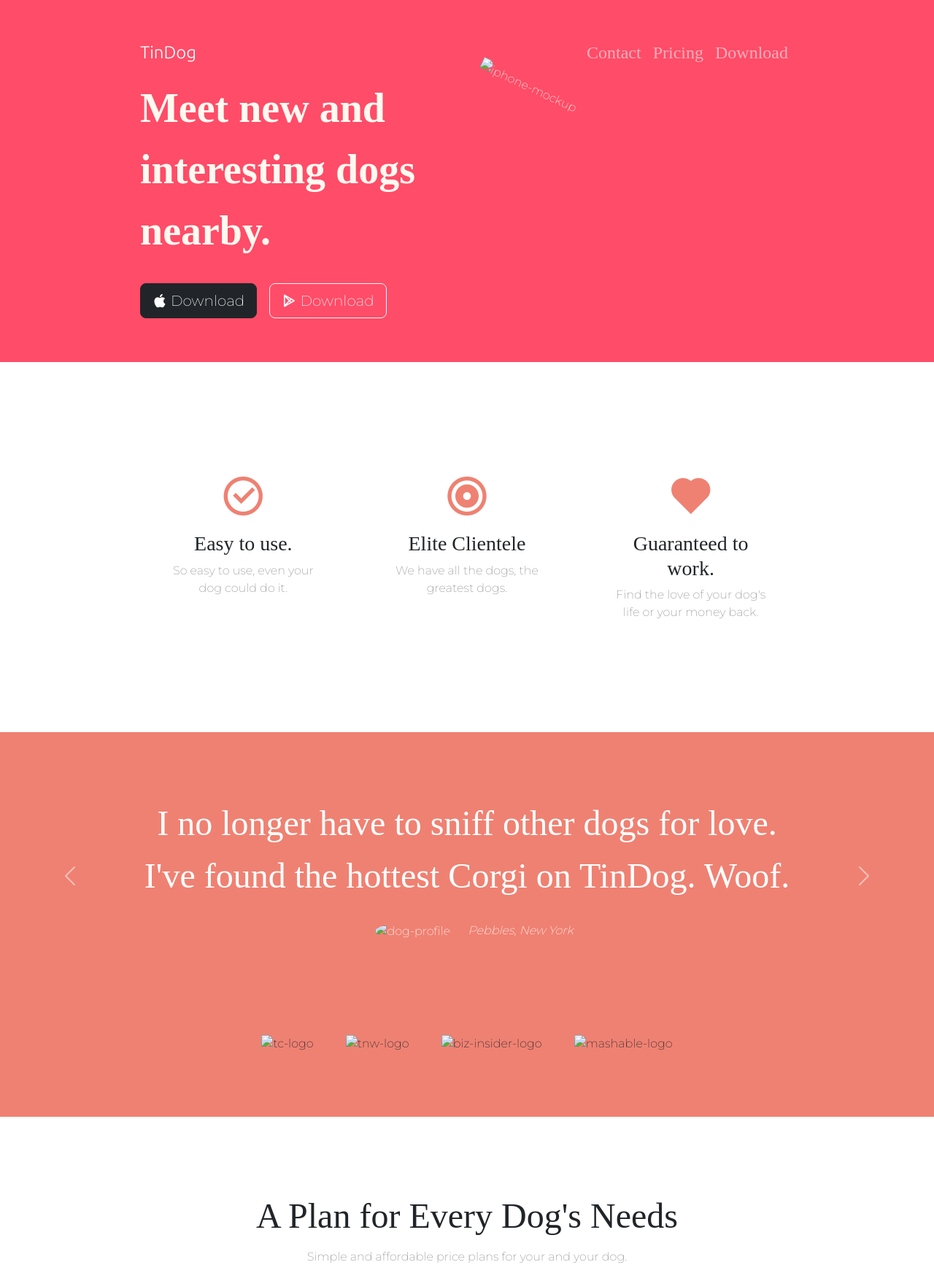
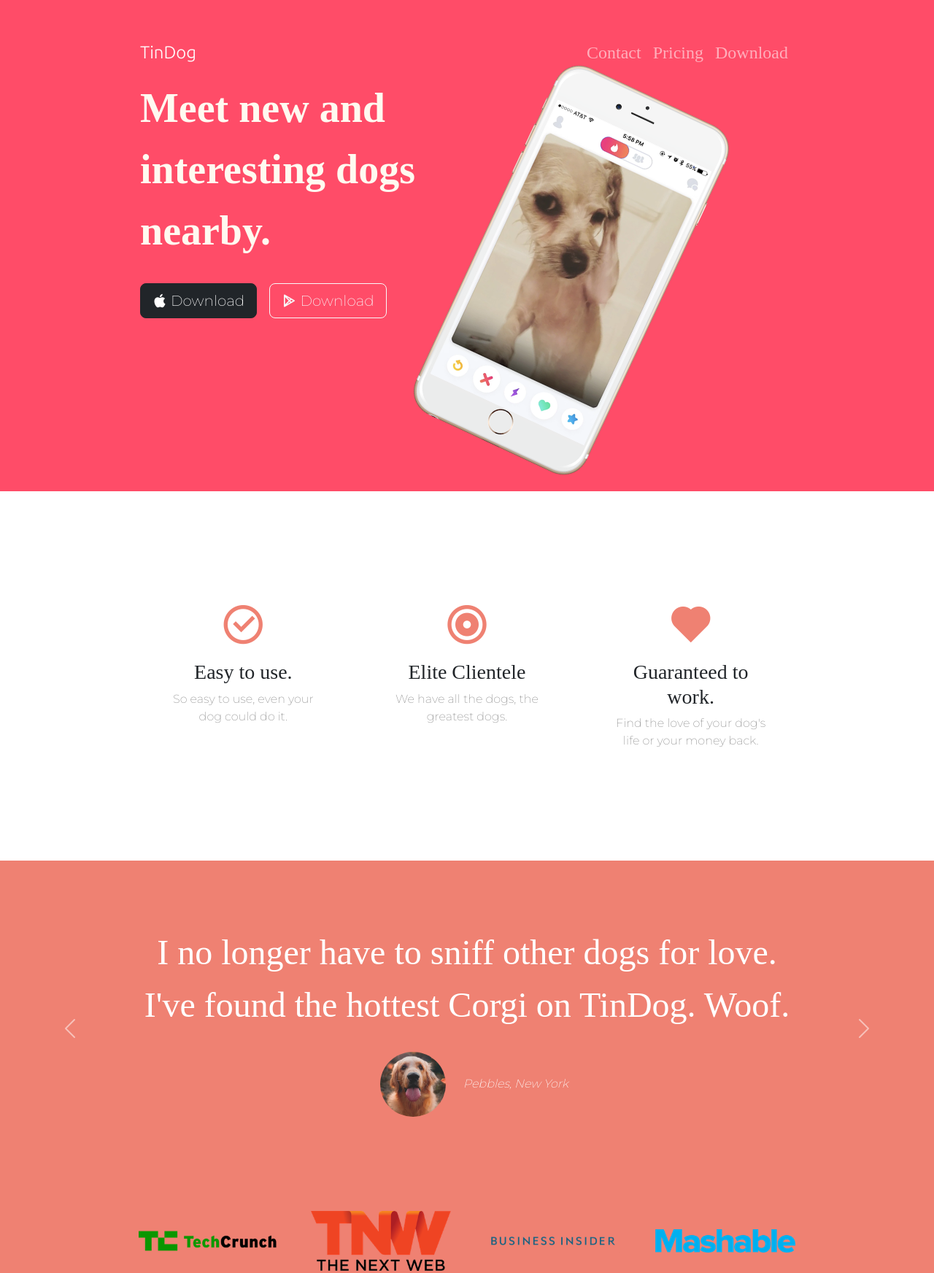
Before and after one commit to Bhavanabagrecha/TinDog, a plain HTML site: page index.html in a window 1280 px wide. Shown: the top 1744 px of the page at 73% size. Drawn offline with nearby package versions, Linux system fonts and the light colour scheme; files that its build step writes are made by us from their sources.

Commit message:
Update index.html

```diff
--- a/index.html
+++ b/index.html
@@ -10,7 +10,7 @@
 
   <!-- CSS styles  -->
   <link rel="stylesheet" href="	https://cdn.jsdelivr.net/npm/bootstrap@5.3.0-alpha3/dist/css/bootstrap.min.css">
-  <link rel="stylesheet" href="css/styles.css">
+  <link rel="stylesheet" href="styles.css">
 
   <!-- Font awaesome -->
   <link href="https://cdn.jsdelivr.net/npm/remixicon@3.2.0/fonts/remixicon.css" rel="stylesheet">
@@ -62,7 +62,7 @@
     </div>
 
     <div class="col-lg-6">
-      <img class="title-image" src="images/iphone6.png" alt="iphone-mockup">
+      <img class="title-image" src="iphone6.png" alt="iphone-mockup">
     </div>
     </div>
 
@@ -106,12 +106,12 @@
     <div class="carousel-inner">
     <div class="carousel-item active">
       <h2>I no longer have to sniff other dogs for love. I've found the hottest Corgi on TinDog. Woof.</h2>
-      <img class=testimonial-image src="images/dog-img.jpg" alt="dog-profile">
+      <img class=testimonial-image src="dog-img.jpg" alt="dog-profile">
       <em>Pebbles, New York</em>
     </div>
     <div class="carousel-item">
       <h2 class="testimonial-text">My dog used to be so lonely, but with TinDog's help, they've found the love of their life. I think.</h2>
-    <img class="testimonial-image" src="images/lady-img.jpg" alt="lady-profile">
+    <img class="testimonial-image" src="lady-img.jpg" alt="lady-profile">
     <em>Beverly, Illinois</em>
 
 
@@ -134,10 +134,10 @@
   <!-- Press -->
 
   <section id="press">
-    <img class="press-logo"src="images/techcrunch.png" alt="tc-logo">
-    <img class="press-logo"src="images/tnw.png" alt="tnw-logo">
-    <img class="press-logo"src="images/bizinsider.png" alt="biz-insider-logo">
-    <img class="press-logo"src="images/mashable.png" alt="mashable-logo">
+    <img class="press-logo"src="TechCrunch.png" alt="tc-logo">
+    <img class="press-logo"src="tnw.png" alt="tnw-logo">
+    <img class="press-logo"src="bizinsider.png" alt="biz-insider-logo">
+    <img class="press-logo"src="mashable.png" alt="mashable-logo">
 
   </section>
 
@@ -223,6 +223,7 @@
     <i class="social-icon ri-instagram-line"></i>
     <i class="social-icon ri-mail-fill"></i>
     <p>© Copyright TinDog</p>
+    Design by Bhavana
 
   </footer>
 
```
